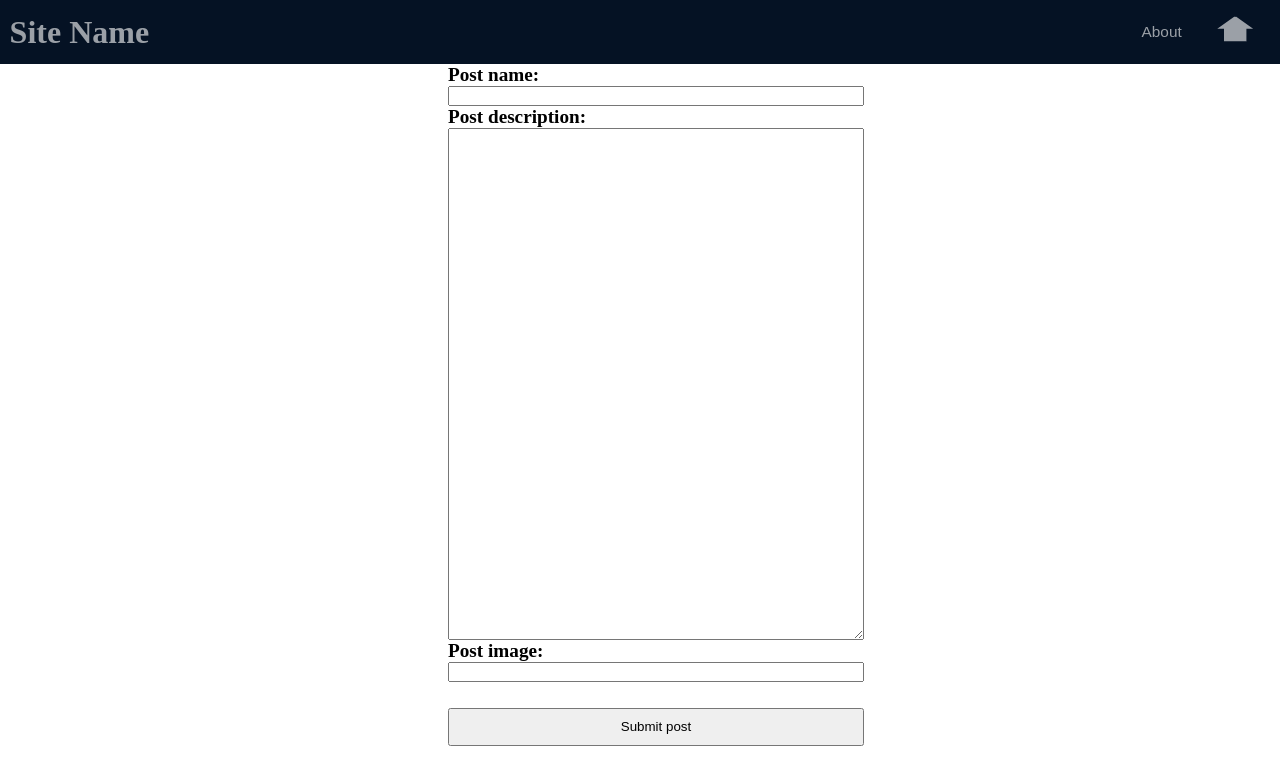
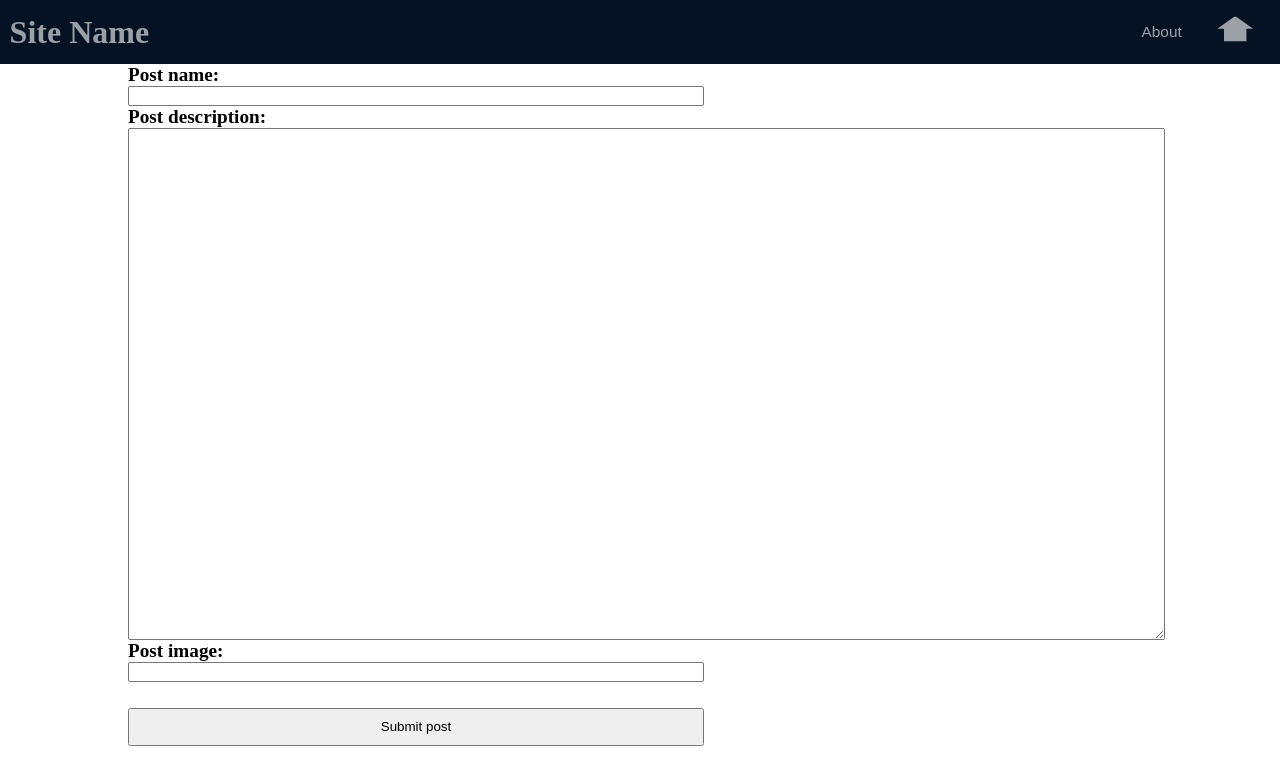
Before and after one commit to seanwangelin/paddySite, a React (Create React App) app: page /posts/newPost in a window 1280 px wide. Shown: the top 784 px of the page. Built offline with nearby package versions, Linux system fonts and the light colour scheme; no server answers.

Commit message:
quick styling fix on new post

```diff
--- a/src/style/NewPost.css
+++ b/src/style/NewPost.css
@@ -3,7 +3,7 @@ form {
     flex-direction: column;
     font-size: 1.5vw;
     font-weight: bold;
-    margin-left: 35vw;
+    margin-left: 10vw;
 }
 
 input,
@@ -24,5 +24,5 @@ input {
 
 #postDescription {
     height: 40vw;
-    width: 50%;
+    width: 90%;
 }
```
